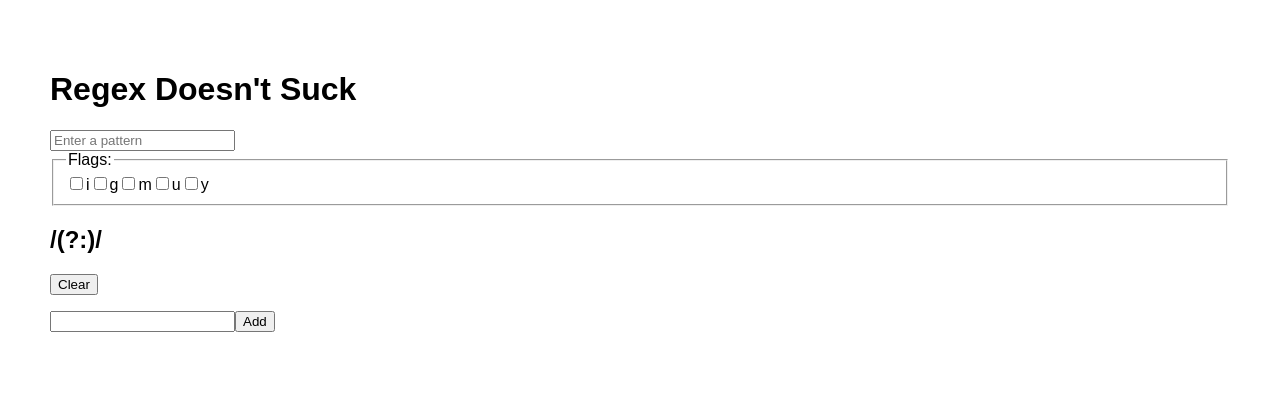
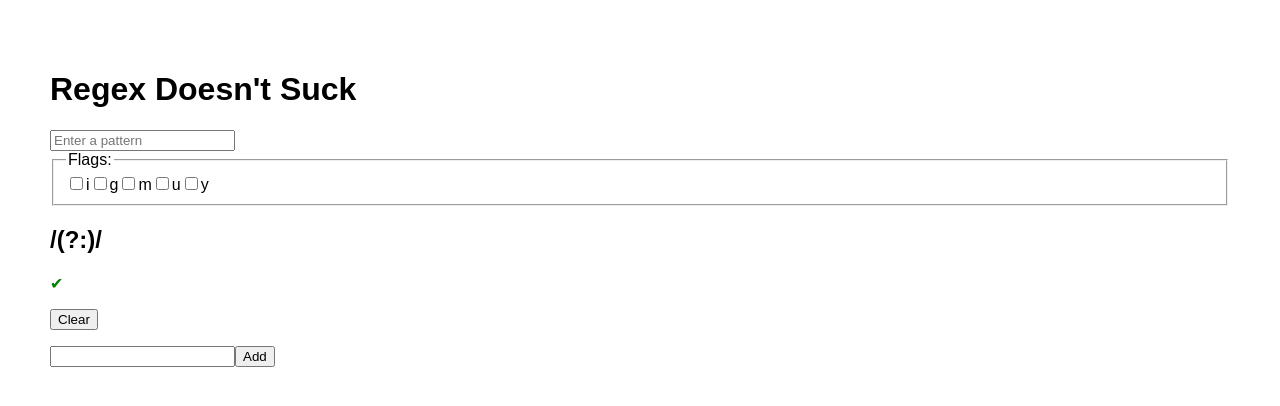
Before and after one commit to AemiliaTeam/regexdoesntsuck, a React (Create React App) app: page / in a window 1280 px wide. Shown: the top 406 px of the page. Built offline with nearby package versions, Linux system fonts and the light colour scheme.

Commit message:
Add global correctness checker

```diff
--- a/src/App.js
+++ b/src/App.js
@@ -3,6 +3,7 @@ import Header from './components/Header';
 import FormContainer from './components/FormContainer';
 import StringList from './components/StringList';
 import AddString from './components/AddString';
+import DisplayRegex from './components/DisplayRegex';
 
 import './App.css';
 
@@ -15,7 +16,8 @@ class App extends Component {
     flags: [],
     strings: [],
     error: false,
-    regex: ''
+    regex: '',
+    allMatch: false
   };
 
   componentDidMount = () => {
@@ -47,16 +49,19 @@ class App extends Component {
     let regex;
     try {
       regex = new RegExp(`${pattern}`, flags.join(''));
+      let allMatches = [];
 
       const newStrings = this.state.strings.map(string => {
         if (regex && pattern.trim() !== '' && !this.state.error) {
           if (regex.test(string.text)) {
+            allMatches.push(true);
             return {
               text: string.text,
               match: true
             };
           }
         }
+        allMatches.push(false);
         return {
           text: string.text,
           match: false
@@ -67,7 +72,8 @@ class App extends Component {
         return {
           strings: newStrings,
           error: false,
-          regex: regex
+          regex: regex,
+          allMatch: !allMatches.includes(false)
         };
       });
     } catch (err) {
@@ -159,12 +165,12 @@ class App extends Component {
           onPatternUpdate={this.onPatternUpdate}
           onFlagUpdate={this.onFlagUpdate}
         />
-        {/* Next line is a test display, need to put this into its own component */}
-        <h2>
-          {!this.state.error
-            ? `${this.state.regex}`
-            : 'Invalid Regular Expression'}
-        </h2>
+        <DisplayRegex
+          error={this.state.error}
+          regex={this.state.regex}
+          allMatch={this.state.allMatch}
+        />
+
         <button onClick={this.onClearStrings}>Clear</button>
         <StringList
           items={this.state.strings}
--- /dev/null
+++ b/src/components/DisplayRegex.js
@@ -0,0 +1,17 @@
+import React from 'react';
+
+const DisplayRegex = props => {
+  return (
+    <div>
+      <h2>{!props.error ? `${props.regex}` : 'Invalid Regular Expression'}</h2>
+
+      {props.allMatch ? (
+        <p style={{ color: 'green' }}>&#x2714;</p>
+      ) : (
+        <p style={{ color: 'red' }}>&times;</p>
+      )}
+    </div>
+  );
+};
+
+export default DisplayRegex;
```
